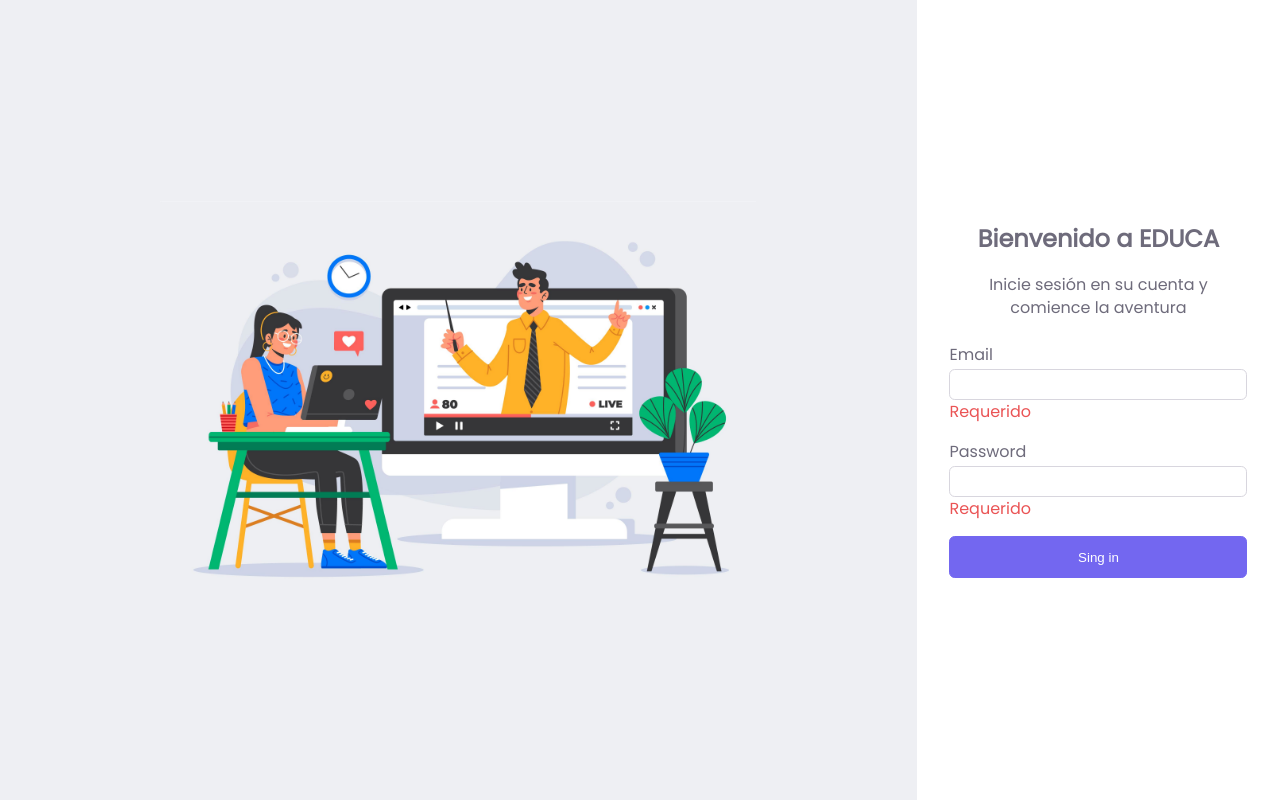
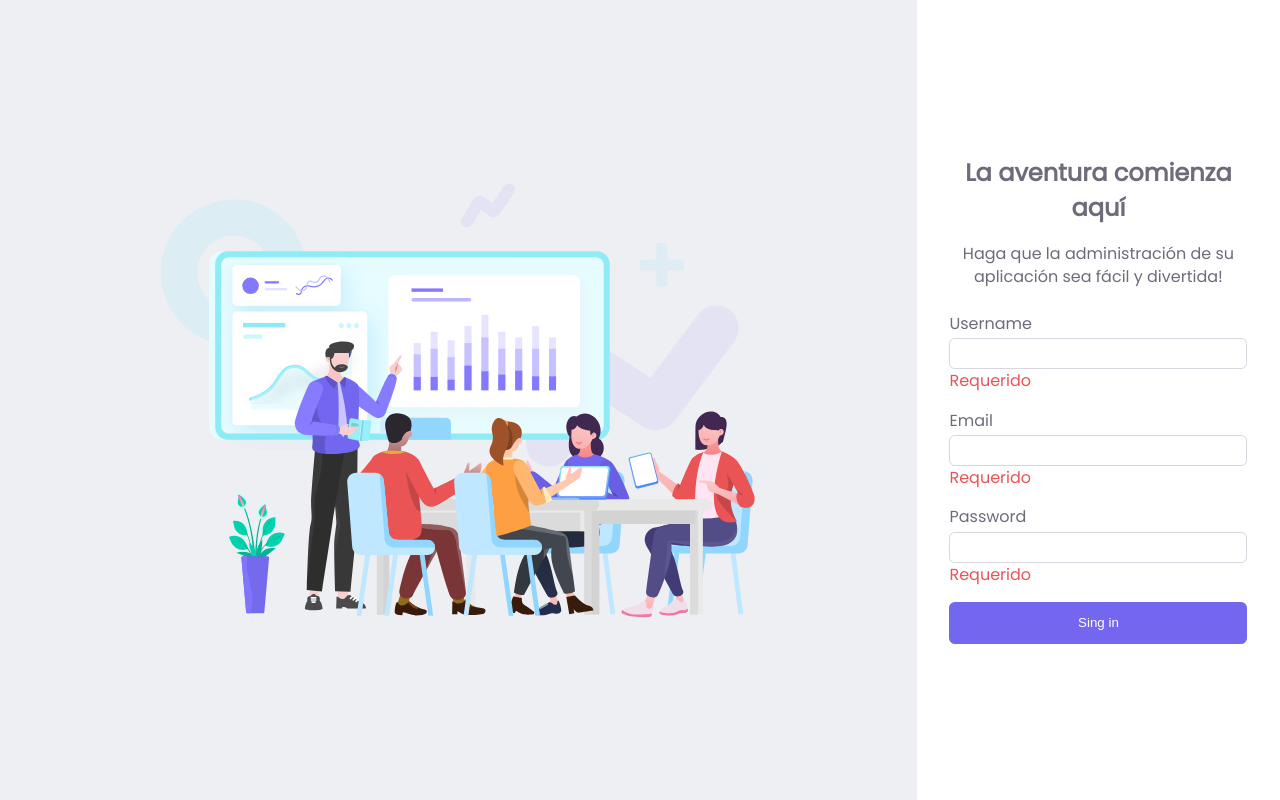
Before and after one commit to irvincnt/learner-seed, a React app: page / in a window 1280 px wide. Built offline with nearby package versions, Linux system fonts and the light colour scheme.

Commit message:
Add register component

```diff
--- a/App.js
+++ b/App.js
@@ -1,10 +1,11 @@
 import React from 'react'
-import Login from './src/components/auth/Login'
+//import Login from './src/components/auth/Login'
+import Register from './src/components/auth/Register'
 
 export default function App() {
   return (
     <div className='container'>
-      <Login />
+      <Register />
     </div>
   )
 }
--- /dev/null
+++ b/src/components/auth/Register.js
@@ -0,0 +1,35 @@
+import React from 'react'
+import registerImg from '../../assets/images/login.svg'
+import '../../styles/register.scss'
+
+export default function Register() {
+  return (
+    <div className='register'>
+      <div className='image-register'>
+        <img src={registerImg}/>
+      </div>
+      <div className='auth-register'>
+        <div className='auth-register__content'>
+          <h2 className='title'>La aventura comienza aquí</h2>
+          <p className='subtitle'>Haga que la administración de su aplicación sea fácil y divertida!</p>
+          <div className="form-group">
+            <p className='form-label'>Username</p>
+            <input name='name' className="form-control" />
+            <p className='form-message'>Requerido</p>
+          </div>
+          <div className="form-group">
+            <p className='form-label'>Email</p>
+            <input name='name' className="form-control" />
+            <p className='form-message'>Requerido</p>
+          </div>
+          <div className="form-group">
+            <p className='form-label'>Password</p>
+            <input name='name' className="form-control" />
+            <p className='form-message'>Requerido</p>
+          </div>
+          <button className='btn'>Sing in</button>
+        </div>
+      </div>
+    </div>
+  )
+}
--- /dev/null
+++ b/src/styles/register.scss
@@ -0,0 +1,99 @@
+
+.register {
+  //background-color: rgb(229, 255, 0);
+  background-color: #fff;
+  height: 100vh;
+  .image-register {
+    display: none;
+  }
+  .auth-register {
+    padding: 1rem;
+    display: flex;
+    justify-content: center;
+    align-items: center;
+    &__content {
+      max-width: 90%;
+      .title {
+        text-align: center;
+        font-size: 1.5rem;
+        margin-bottom: 1rem;
+      }
+      .subtitle {
+        text-align: center;
+        margin-bottom: 1.5rem;
+      }
+      .form-group {
+        margin-bottom: 1rem;
+        .form-label {
+          margin-bottom: .2rem;
+        }
+        .form-control {
+          padding: .438rem 1rem;
+          background-color: #fff;
+          background-clip: padding-box;
+          border: 1px solid #d8d6de;
+          border-radius: .357rem;
+          width: 100%;
+        }
+
+        .form-message{
+          color: #ea5455!important;
+        }
+      }
+
+      .btn {
+        text-align: center;
+        background-color: transparent;
+        border: 1px solid transparent;
+        padding: .786rem 1.5rem;
+        border-radius: .358rem;
+        border-color: #7367f0;
+        background-color: #7367f0;
+        color: #fff;
+        display: block;
+        width: 100%;
+      }
+    }
+  }
+}
+
+h2 {
+  margin: 0;
+}
+
+@media (min-width: 480px) {
+  .register {
+    //background-color: red;
+    display: flex;
+    .image-register {
+      background: #EEEFF3;
+      display: flex;
+      justify-content: center;
+      align-items: center;
+      width: 60%;
+      img {
+        width: 90%;
+      }
+    }
+  }
+}
+
+@media (min-width: 1024px) {
+  .register {
+    //background-color: rgb(0, 255, 42);
+    display: flex;
+    .image-register {
+      background: #EEEFF3;
+      display: flex;
+      justify-content: center;
+      align-items: center;
+      width: 90%;
+      img {
+        width: 65%;
+      }
+    }
+    .auth-register {
+      width: 35%;
+    }
+  }
+}
```
